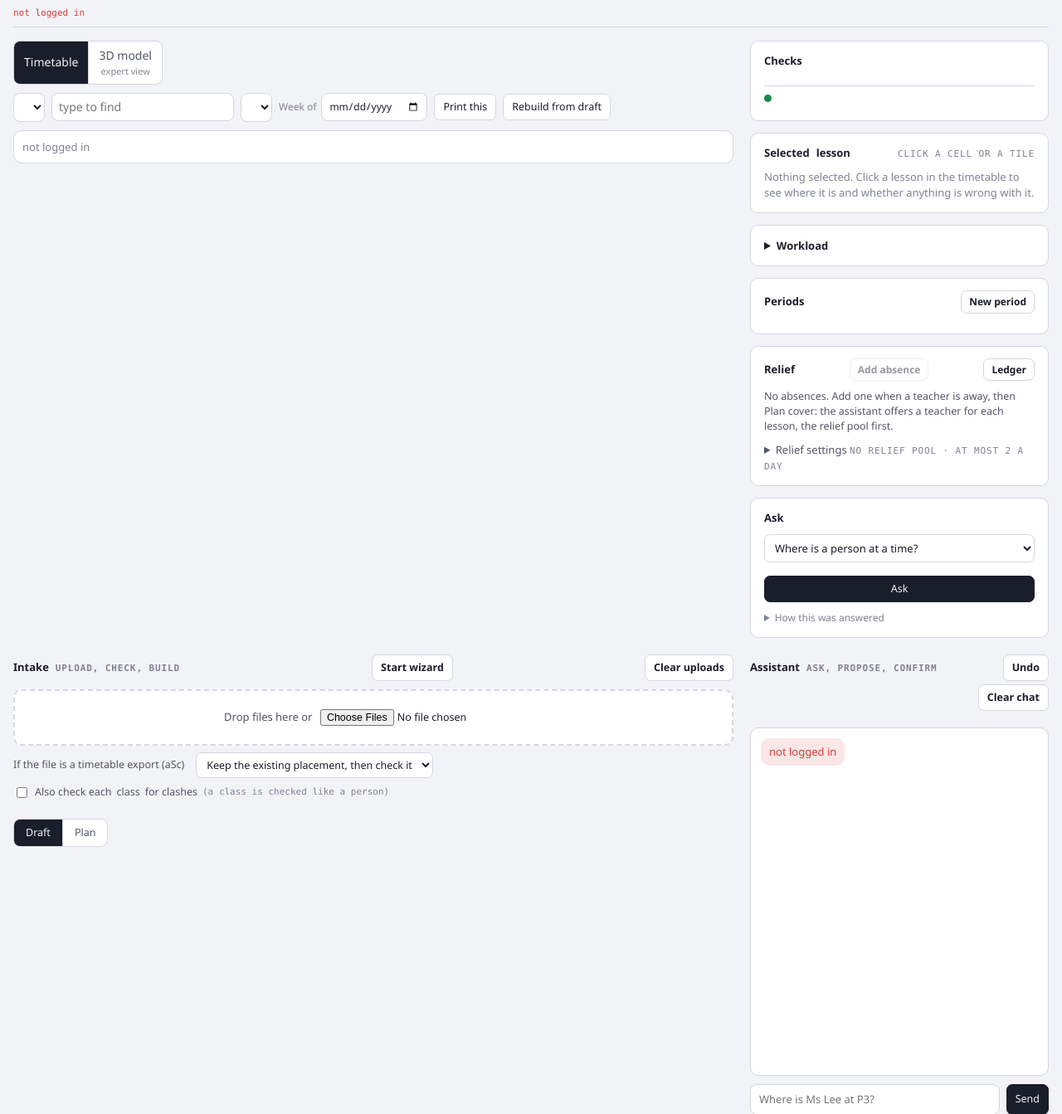
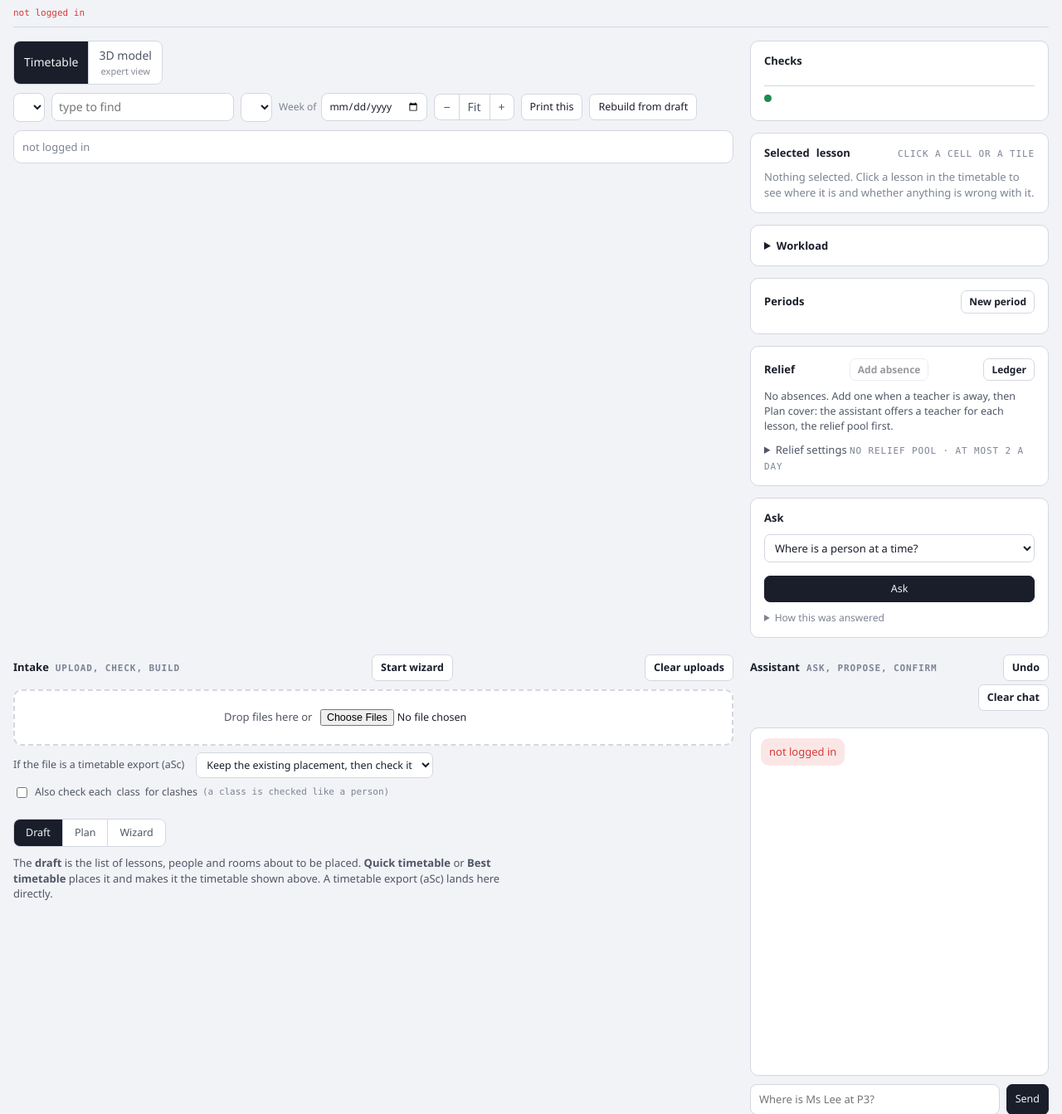
Before and after one commit to twahidin/plane-timetabling-app, a FastAPI app: template plane_app/templates/index.html in a window 1280 px wide. Shown: the part 127-1470 px from the top of the page at 83% size. Run offline with FastAPI, Linux system fonts and the light colour scheme; the template is opened without the code that fills it, so the values that code supplies are empty; some libraries are stand-ins or nearby versions.

Commit message:
Grid cell size and scrolling; Draft, Plan and Wizard tabs with plain explainers
Co-Authored-By: Claude Opus 5.5 <noreply@anthropic.com>

```diff
--- a/plane_app/static/app.css
+++ b/plane_app/static/app.css
@@ -413,6 +413,23 @@
   .tt tr.off td { background: var(--surface-2); color: var(--muted); }
   .tt td.bad { background: var(--bad-soft); box-shadow: inset 0 0 0 2px var(--bad); }
   .tt td.on { outline: 2px solid var(--ink); outline-offset: -2px; }
+  /* long cells are clamped; hovering shows everything (grid.js puts it in the title) */
+  .tt td .t { overflow-wrap: anywhere; }
+  .tt td .s { display: -webkit-box; -webkit-line-clamp: 3; -webkit-box-orient: vertical; overflow: hidden; overflow-wrap: anywhere; }
+  /* cell size: zoomed columns get a fixed width and the grid scrolls both ways under a sticky day
+     column and time row */
+  .grid-zoom button { padding: 5px 10px; }
+  .grid-zoom button:disabled { opacity: 0.4; cursor: default; }
+  .tt-scroll { overflow: auto; max-height: 75vh; }
+  #grid.zoomed .tt { table-layout: fixed; }
+  #grid.zoomed .tt th:not(.day), #grid.zoomed .tt td { width: var(--tt-col); }
+  .tt thead th { position: sticky; top: 0; z-index: 1; }
+  .tt th.day { position: sticky; left: 0; z-index: 1; }
+  .tt thead th.day { z-index: 2; }
+  .tab-note { margin: 10px 0 12px; font-size: 13px; color: var(--ink-2); max-width: 80ch; }
+  #wizard-panel .wizard-candidates { display: grid; grid-template-columns: repeat(auto-fill, minmax(260px, 1fr)); gap: 12px; }
+  .wizard-knobs { margin: 0; padding-left: 18px; font-size: 12px; color: var(--ink-2); }
+  #wizard-begin { align-self: flex-start; }
 
   /* ---- period timetables: banner under the header, the Periods card, the New period dialog ---- */
   .period-banner { display: flex; flex-wrap: wrap; align-items: center; gap: 6px 10px; margin: 10px 0 0; padding: 8px 12px;
--- a/plane_app/static/chat.js
+++ b/plane_app/static/chat.js
@@ -272,7 +272,10 @@
   drop.addEventListener('drop', (ev) => { ev.preventDefault(); drop.classList.remove('over'); upload(ev.dataTransfer && ev.dataTransfer.files); });
   // The old empty-draft button is gone; that path is still reachable through the chat's
   // new_draft tool ("start an empty draft"). Start wizard just asks the assistant to begin.
-  el('start-wizard').addEventListener('click', () => { window.sendChat("I'd like to set up a new timetable"); });
+  // Start wizard: open its tab below the timetable and begin the conversation in the chat.
+  const startWizard = () => { if (window.showIntakeTab) window.showIntakeTab('wizard'); window.sendChat("I'd like to set up a new timetable"); };
+  el('start-wizard').addEventListener('click', startWizard);
+  el('wizard-begin').addEventListener('click', startWizard);
 
   window.reloadIntake = async () => { el('notes').textContent = ''; stopFollowing(); await loadMessages(); await loadDraft(); await resumeSolve(); };
 
--- a/plane_app/static/grid.js
+++ b/plane_app/static/grid.js
@@ -58,18 +58,45 @@
     if (c.kind === 'continued') return '';
     const bad = c.bad && c.bad.length;
     const cls = [c.kind, bad ? 'bad' : '', c.events && c.events.includes(selected) ? 'on' : ''].filter(Boolean).join(' ');
+    // hover shows the whole cell (the cell itself clamps long text) and, first, what is wrong with it
+    const tip = [].concat(bad ? c.bad : [], c.text ? [c.text] : [], c.sub ? [c.sub] : []).join('\n');
     const attrs = `class="${cls}"` + (c.span > 1 ? ` colspan="${c.span}"` : '') + (c.events && c.events.length ? ` data-events="${esc(c.events.join(' '))}"` : '')
-      + (bad ? ` title="${esc(c.bad.join('\n'))}"` : '');
+      + (tip ? ` title="${esc(tip)}"` : '');
     if (c.kind === 'rest') return `<td ${attrs}><span class="s">${esc(c.text || 'rest')}</span></td>`;
     if (c.kind === 'lesson' || c.kind === 'booking') return `<td ${attrs}><div class="t">${esc(c.text)}</div><div class="s">${esc(c.sub)}</div></td>`;
     return `<td ${attrs}></td>`;
   }
+  // Cell size: "fit" squeezes every column into the page width; the other steps give each column a
+  // fixed width and let the grid scroll sideways under a sticky day column and time row.
+  const ZOOMS = ['fit', 70, 90, 120, 160, 220];
+  let zoom = (() => { const z = store.get('plane.gridZoom'); return ZOOMS.includes(z === 'fit' ? z : Number(z)) ? (z === 'fit' ? z : Number(z)) : 'fit'; })();
+  function applyZoom() {
+    const box = el('grid');
+    const fit = zoom === 'fit';
+    box.classList.toggle('zoomed', !fit);
+    if (!fit) box.style.setProperty('--tt-col', zoom + 'px'); else box.style.removeProperty('--tt-col');
+    const t = box.querySelector('table.tt');
+    if (t) t.style.width = fit ? '' : `calc(6em + ${t.dataset.cols} * ${zoom}px)`;
+    el('grid-zoom-fit').classList.toggle('on', fit);
+    el('grid-zoom-out').disabled = fit;
+    el('grid-zoom-in').disabled = zoom === ZOOMS[ZOOMS.length - 1];
+    store.set('plane.gridZoom', String(zoom));
+  }
+  function stepZoom(d) {
+    const i = Math.max(0, Math.min(ZOOMS.length - 1, ZOOMS.indexOf(zoom) + d));
+    zoom = ZOOMS[i]; applyZoom();
+  }
+  el('grid-zoom-out').addEventListener('click', () => stepZoom(-1));
+  el('grid-zoom-in').addEventListener('click', () => stepZoom(1));
+  el('grid-zoom-fit').addEventListener('click', () => { zoom = 'fit'; applyZoom(); });
+
   function renderGrid(g) {
     const box = el('grid');
     box.innerHTML = `<div class="tt-head"><span class="tt-title">${esc(g.title)}</span> <span class="tt-sub">${esc(g.subtitle)}</span></div>` +
-      `<table class="tt"><thead><tr><th class="day"></th>${g.slots.map((s) => `<th>${esc(s)}</th>`).join('')}</tr></thead><tbody>` +
+      `<div class="tt-scroll"><table class="tt" data-cols="${g.slots.length}"><thead><tr><th class="day"></th>${g.slots.map((s) => `<th>${esc(s)}</th>`).join('')}</tr></thead><tbody>` +
       g.days.map((d) => `<tr${d.off ? ' class="off"' : ''}><th class="day">${esc(d.label)}</th>${d.cells.map(cellHtml).join('')}</tr>`).join('') +
-      '</tbody></table>';
+      '</tbody></table></div>';
+    applyZoom();
     box.querySelectorAll('td[data-events]').forEach((td) => td.addEventListener('click', () => {
       const first = td.dataset.events.split(' ')[0];
       if (window.selectEvent) window.selectEvent(first);
--- a/plane_app/static/plan.js
+++ b/plane_app/static/plan.js
@@ -69,19 +69,22 @@
   }
 
   // ---------- tabs ----------
+  // Three tabs below the timetable: the draft (lessons about to be placed), the plan (what the
+  // timetable must provide) and the start wizard (setting up a new timetable by chat).
+  const TABS = { draft: ['tab-draft', 'draft-panel'], plan: ['tab-plan', 'plan'], wizard: ['tab-wizard', 'wizard-panel'] };
   function showTab(which) {
-    const isPlan = which === 'plan';
-    el('tab-draft').classList.toggle('on', !isPlan);
-    el('tab-plan').classList.toggle('on', isPlan);
-    el('tab-draft').setAttribute('aria-selected', String(!isPlan));
-    el('tab-plan').setAttribute('aria-selected', String(isPlan));
-    el('draft-panel').hidden = isPlan;
-    el('plan').hidden = !isPlan;
+    if (!TABS[which]) which = 'draft';
+    Object.entries(TABS).forEach(([k, [tab, panel]]) => {
+      el(tab).classList.toggle('on', k === which);
+      el(tab).setAttribute('aria-selected', String(k === which));
+      el(panel).hidden = k !== which;
+    });
     try { localStorage.setItem('plane.intakeTab', which); } catch (e) { /* private mode, etc. */ }
-    if (isPlan) loadPlan();
+    if (which === 'plan') loadPlan();
+    if (which === 'wizard' && window.loadWizard) window.loadWizard().catch(() => {});
   }
-  el('tab-draft').addEventListener('click', () => showTab('draft'));
-  el('tab-plan').addEventListener('click', () => showTab('plan'));
+  window.showIntakeTab = showTab;
+  Object.keys(TABS).forEach((k) => el(TABS[k][0]).addEventListener('click', () => showTab(k)));
 
   // ---------- parse / format ----------
   function textParse(s) { return s.trim(); }
@@ -372,6 +375,6 @@
   });
 
   let initialTab = 'draft';
-  try { initialTab = localStorage.getItem('plane.intakeTab') === 'plan' ? 'plan' : 'draft'; } catch (e) { /* ignore */ }
+  try { initialTab = localStorage.getItem('plane.intakeTab') || 'draft'; } catch (e) { /* ignore */ }
   showTab(initialTab);
 })();
--- a/plane_app/static/wizard.js
+++ b/plane_app/static/wizard.js
@@ -44,20 +44,26 @@
   // ---------- decisions: a short recap of what has been chosen so far ----------
   let latestCandidates = [];   // the most recent preview batch this chat turn produced
 
+  // A knob in plain words: "recess after: 4", "bands: yes".
+  const knobLine = (k, v) => `${words(k)}: ${v === true ? 'yes' : v === false ? 'no' : v}`;
+  const knobLines = (knobs) => Object.entries(knobs || {}).filter(([, v]) => v != null && v !== '').map(([k, v]) => knobLine(k, v));
+
   function decisionLines(candidates) {
     const lines = [];
     (candidates || []).forEach((c) => {
       const fl = factsLine(c.facts);
       lines.push(c.name ? (fl ? `${c.name}: ${fl}` : c.name) : fl);
-      Object.entries(c.knobs || {}).forEach(([k, v]) => { if (v != null && v !== '') lines.push(`${words(k)}: ${v}`); });
+      lines.push(...knobLines(c.knobs));
     });
     return lines.filter(Boolean);
   }
 
+  // The recap lists one configuration's settings: the chosen one, or the only one on offer. Several
+  // options at once each carry their own settings on their card instead of one long mixed list.
   function renderDecisions(candidates) {
     const box = el('wizard-decisions');
     box.textContent = '';
-    const lines = decisionLines(candidates);
+    const lines = (candidates || []).length === 1 ? decisionLines(candidates) : [];
     if (!lines.length) { box.hidden = true; return; }
     const list = node('ul');
     lines.forEach((l) => list.appendChild(node('li', null, l)));
@@ -86,6 +92,12 @@
     if (trade) card.appendChild(node('p', null, trade));
     const fl = factsLine(c.facts);
     if (fl) card.appendChild(node('div', 'wizard-facts', fl));
+    const kl = knobLines(c.knobs);
+    if (kl.length) {
+      const list = node('ul', 'wizard-knobs');
+      kl.forEach((l) => list.appendChild(node('li', null, l)));
+      card.appendChild(list);
+    }
     const btn = node('button', 'btn primary', 'Choose');
     btn.type = 'button';
     btn.addEventListener('click', () => chooseCandidate(btn, c));
@@ -120,7 +132,8 @@
   // ---------- chat events: preview fills the card, done shows the downloads ----------
   // chat.js's handleEvents forwards every `{"kind": "wizard", ...}` event here.
   function renderWizardEvent(ev) {
-    el('wizard').hidden = false;
+    if (window.showIntakeTab) window.showIntakeTab('wizard');
+    setEmpty(null);
     if (ev.stage === 'preview') {
       latestCandidates = ev.candidates || [];
       renderDecisions(latestCandidates);
@@ -146,15 +159,18 @@
     try {
       [record, solid, planData] = await Promise.all([api('/api/wizard'), api('/api/solid'), api('/api/plan')]);
     } catch (e) {
-      el('wizard').hidden = true;
+      setEmpty('The wizard could not check this timetable just now. Try again in a moment.', false);
       return;
     }
     const hasRecord = !!(record && record.template);
     const hasPlan = !!((planData.plan || {}).requirements || []).length;
 
     const show = !hasPlan && (solid.organisation == null || hasRecord);
-    el('wizard').hidden = !show;
-    if (!show) return;
+    if (!show) {
+      renderCandidates([]); renderDecisions([]); el('wizard-downloads').hidden = true;
+      setEmpty('This timetable is already set up. To set up another one with the wizard, press New beside the timetable name, then start here.', false);
+      return;
+    }
 
     if (hasRecord) {
       renderCandidates([]);
@@ -163,11 +179,21 @@
         const facts = await api('/api/wizard/preview', { method: 'POST', body: JSON.stringify({ template: record.template, knobs: record.knobs }) });
         renderDecisions([{ name: '', facts, knobs: record.knobs }]);
       } catch (e) { renderDecisions([]); }
+      setEmpty(null);
     } else if (!latestCandidates.length) {
       renderCandidates([]);
       renderDecisions([]);
       el('wizard-downloads').hidden = true;
+      setEmpty('Answer a few questions in the chat and the options that fit appear here.', true);
     }
+  }
+
+  // The card's own line when there is nothing to choose yet (text), or none (null); `begin` shows the
+  // "Start in the chat" button.
+  function setEmpty(text, begin) {
+    el('wizard-empty').textContent = text || '';
+    el('wizard-empty').hidden = !text;
+    el('wizard-begin').hidden = !begin;
   }
   window.loadWizard = loadWizard;
 
--- a/plane_app/templates/index.html
+++ b/plane_app/templates/index.html
@@ -51,6 +51,11 @@
         <input id="grid-filter" type="text" placeholder="type to find" aria-label="Find" autocomplete="off">
         <select id="grid-target" aria-label="Which one"></select>
         <label class="grid-week">Week of <input id="grid-date" type="date" aria-label="Week of"></label>
+        <span class="seg grid-zoom" role="group" aria-label="Cell size">
+          <button id="grid-zoom-out" type="button" title="Narrower columns">&minus;</button>
+          <button id="grid-zoom-fit" type="button" title="Fit the page width">Fit</button>
+          <button id="grid-zoom-in" type="button" title="Wider columns">+</button>
+        </span>
         <button class="btn" id="grid-print" type="button" title="Print or download this timetable">Print this</button>
         <button class="btn" id="rebuild" title="Place everything again from the draft">Rebuild from draft</button>
       </div>
@@ -154,9 +159,11 @@
     <div class="tabs seg" id="intake-tabs" role="tablist" aria-label="Intake view">
       <button id="tab-draft" class="on" type="button" role="tab" aria-selected="true">Draft</button>
       <button id="tab-plan" type="button" role="tab" aria-selected="false">Plan</button>
+      <button id="tab-wizard" type="button" role="tab" aria-selected="false">Wizard</button>
     </div>
 
     <div id="draft-panel">
+      <p class="tab-note">The <strong>draft</strong> is the list of <span data-word="requirement" data-word-plural>lessons</span>, people and <span data-word="venue" data-word-plural>rooms</span> about to be placed. <strong>Quick timetable</strong> or <strong>Best timetable</strong> places it and makes it the timetable shown above. A timetable export (aSc) lands here directly.</p>
       <div id="solve-bar" class="solve-bar" hidden>
         <button class="btn" id="build" type="button" title="Places everything in seconds, without polishing">Quick timetable</button>
         <span class="or">or</span>
@@ -183,6 +190,7 @@
     </div>
 
     <div id="plan" class="plan" hidden>
+      <p class="tab-note">The <strong>plan</strong> is what the timetable must provide: for each group, how many <span data-word="requirement" data-word-plural>lessons</span> of each subject, who teaches them, what kind of <span data-word="venue">room</span>, and when people are free. Upload a staff deployment workbook or describe it in the chat, fix what the issues list says, then <strong>Generate draft</strong>.</p>
       <div class="plan-toolbar">
         <label class="plan-upload-label" for="plan-upload">Upload workbook
           <input type="file" id="plan-upload" multiple accept=".xlsx,.csv">
@@ -207,15 +215,19 @@
         <div class="tablewrap"><table class="grid" id="plan-rules"></table></div>
       </div>
     </div>
+    <div id="wizard-panel" hidden>
+      <p class="tab-note">The <strong>wizard</strong> sets up a new timetable from a few plain questions in the chat: what you are timetabling, then the options that fit. Choosing one gives you a workbook to fill in, a sample printout and a one-page guide.</p>
+      <div id="wizard" class="card wizard">
+        <p id="wizard-empty" class="empty"></p>
+        <button class="btn primary" id="wizard-begin" type="button">Start in the chat</button>
+        <div id="wizard-decisions" class="wizard-decisions" hidden></div>
+        <div id="wizard-candidates" class="wizard-candidates"></div>
+        <div id="wizard-downloads" class="wizard-downloads" hidden></div>
+      </div>
+    </div>
   </section>
 
   <section id="chat" class="chat">
-    <div id="wizard" class="card wizard" hidden>
-      <h2>Start wizard <span class="eyebrow">plain words, no timetabling jargon</span></h2>
-      <div id="wizard-decisions" class="wizard-decisions" hidden></div>
-      <div id="wizard-candidates" class="wizard-candidates"></div>
-      <div id="wizard-downloads" class="wizard-downloads" hidden></div>
-    </div>
     <div class="section-title">Assistant <span class="eyebrow">ask, propose, confirm</span> <button class="btn" id="undo" type="button" title="Revert the last applied change">Undo</button> <button class="btn" id="chat-clear" type="button">Clear chat</button></div>
     <div id="chat-log" class="chat-log"></div>
     <form id="chat-form" class="chat-form"><input id="chat-text" autocomplete="off" placeholder="Where is Ms Lee at P3?" aria-label="Message"><button class="btn primary" type="submit">Send</button></form>
```
Also changed, not shown: plane_app/print/grid.py (+7 -1 lines).
